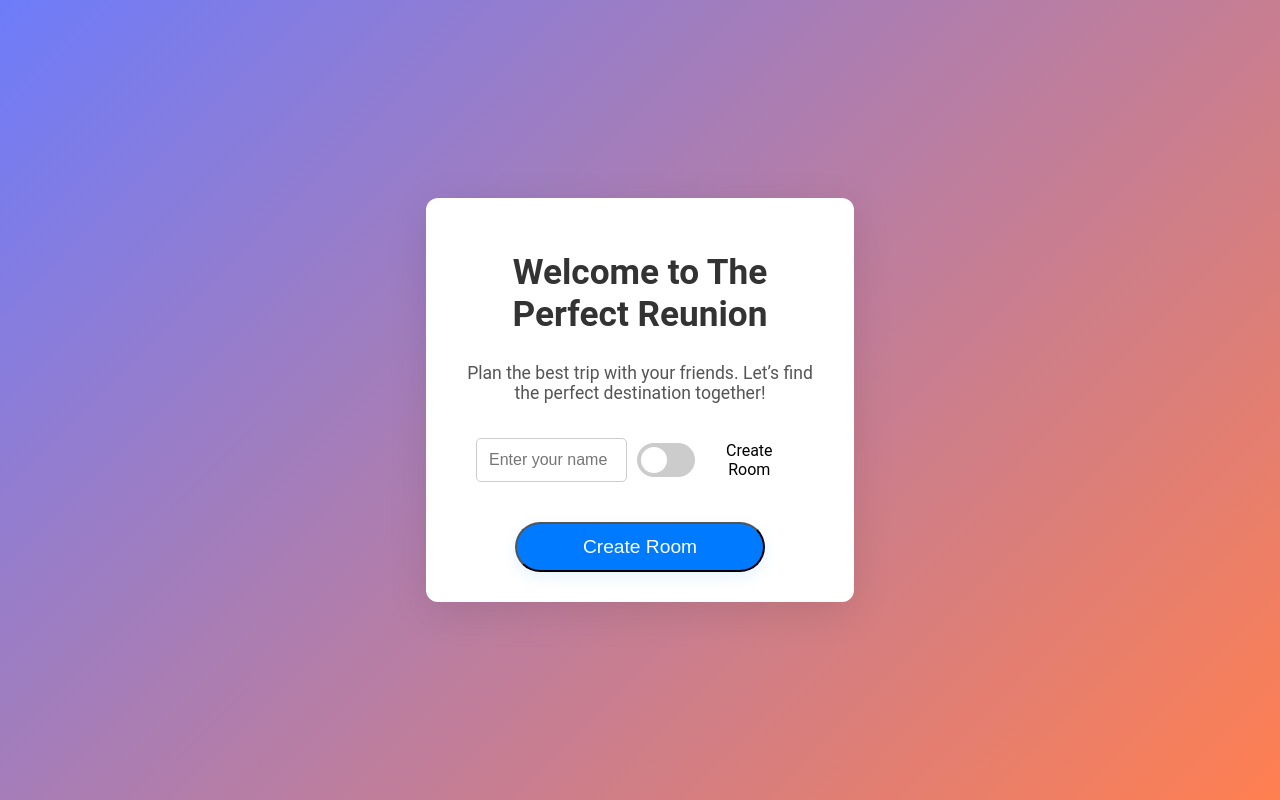
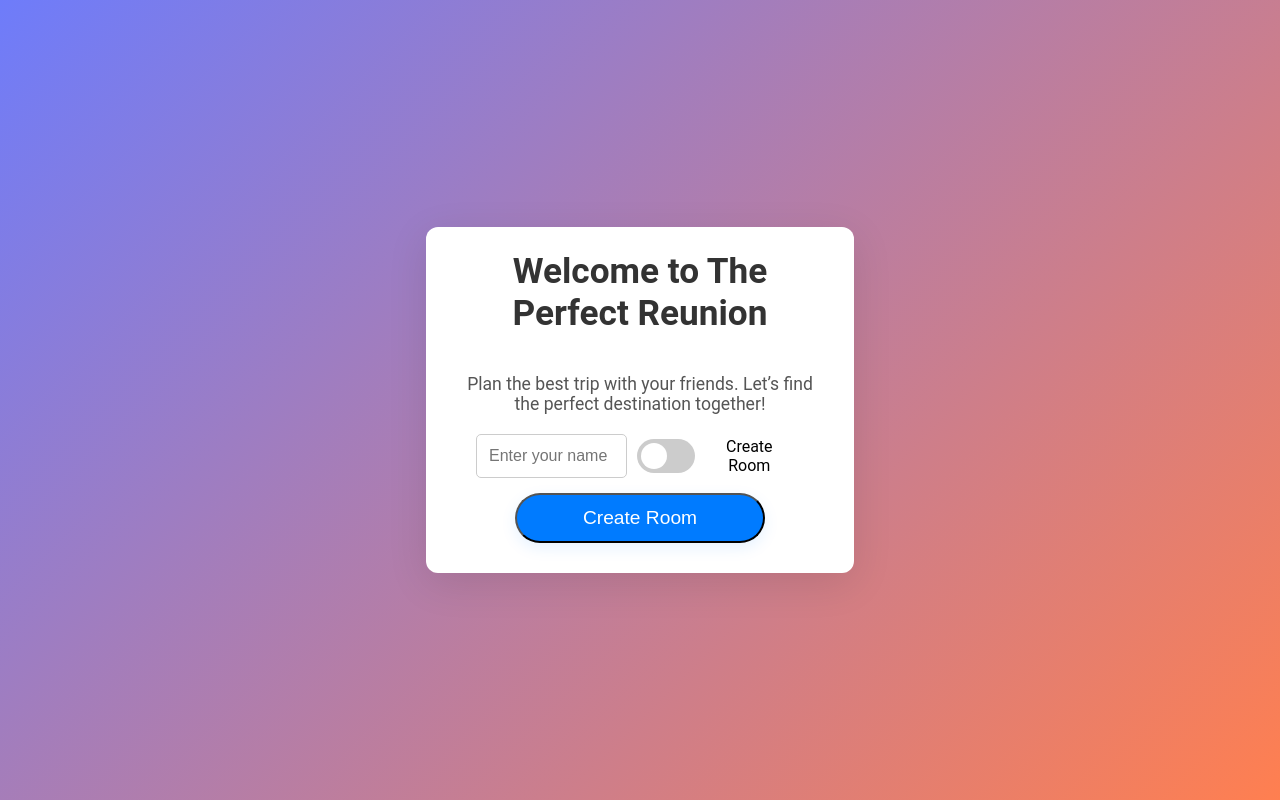
Before and after one commit to ByCode22/skyscanner_hack25, a React (Create React App) app in the folder Frontend/: page / in a window 1280 px wide. Built offline with nearby package versions, Linux system fonts and the light colour scheme.

Commit message:
correction gaps

```diff
--- a/Frontend/src/pages/home.css
+++ b/Frontend/src/pages/home.css
@@ -25,6 +25,7 @@ body {
   background-color: white;
   border-radius: 12px;
   padding: 30px;
+  padding-top: 0px;
   text-align: center;
   box-shadow: 0 10px 40px rgba(0, 0, 0, 0.1);
   width: 80%;
@@ -46,14 +47,15 @@ body {
 .subtitle {
   font-size: 1.1rem;
   color: #555;
-  margin-bottom: 25px;
+  margin-top: 30px;
+  margin-bottom: 20px;
 }
 
 /* Contenedor del formulario */
 .form-container {
   display: flex;
   flex-direction: column;
-  gap: 10px;
+  gap: 15px;
   width: 100%;
   align-items: center;
 }
@@ -65,14 +67,13 @@ body {
   width: 100%;
   gap: 5px;
   align-items: center;
-  margin-bottom: 20px;
 }
 
 /* Estilo del campo de entrada (nombre de usuario más pequeño) */
 .username-input {
   padding: 12px;
   width: 35%;
-  margin: 10px 0;
+  margin: 0px 0;
   border-radius: 5px;
   border: 1px solid #ccc;
   font-size: 1rem;
```
